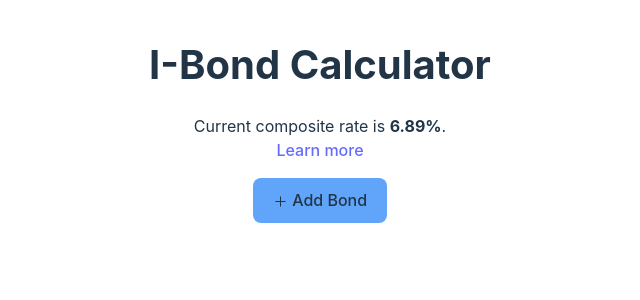
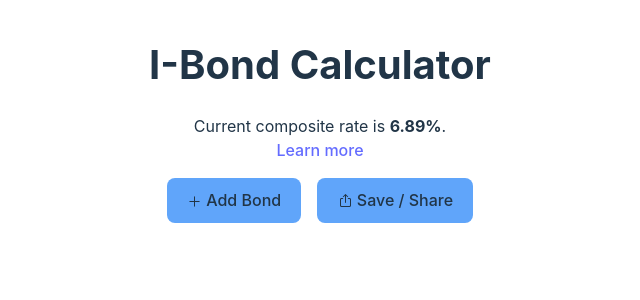
Before and after one commit to forcey/ibond.fyi, a React (Vite) app: page / in a window 1280 px wide. Shown: the top 300 px of the page, without its empty margins (320-960 px from the left). Built offline with nearby package versions, Linux system fonts and the light colour scheme.

Commit message:
share button. toast is still todo.

```diff
--- a/src/App.tsx
+++ b/src/App.tsx
@@ -1,4 +1,4 @@
-import { PlusIcon } from '@radix-ui/react-icons';
+import { PlusIcon, Share2Icon } from '@radix-ui/react-icons';
 import { useState } from 'react';
 import BondList from './components/BondList';
 import { Bond, compositeRate } from './model/bond';
@@ -37,6 +37,11 @@ function App() {
   const updateHash = () => {
     window.location.hash = serialize(bonds.filter(b => !b.isNew));
   }
+  const share = () => {
+    navigator.clipboard.writeText(window.location.href);
+    // TODO: display a toast
+  }
+
   updateHash();
 
   return (
@@ -53,6 +58,7 @@ function App() {
       {/* TODO: add chart here */}
       <BondList bonds={bonds} handleBondChanged={handleBondChanged} handleDeleteBond={handleDeleteBond} />
       <button className="mx-2 bg-blue-400 dark:bg-blue-800" onClick={e => addBond()}><PlusIcon className='inlineIcon' /> Add Bond</button>
+      <button className="mx-2 bg-blue-400 dark:bg-blue-800" onClick={e => share()}><Share2Icon className='inlineIcon' /> Save / Share</button>
     </div>
   )
 }
```
